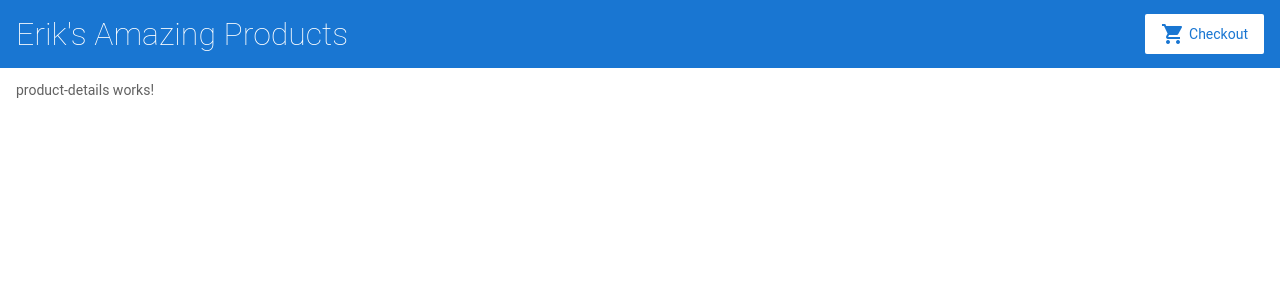
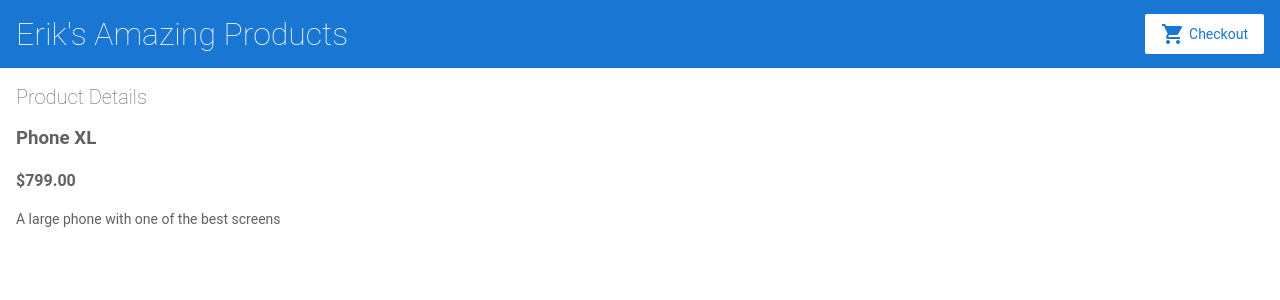
Before and after one commit to Drumshtick/simple-store, an Angular app: page /products/1 in a window 1280 px wide. Shown: the top 300 px of the page. Built offline with nearby package versions, Linux system fonts and the light colour scheme.

Commit message:
2 files modified

```diff
--- a/src/app/product-details/product-details.component.html
+++ b/src/app/product-details/product-details.component.html
@@ -1 +1,7 @@
-<p>product-details works!</p>
+<h2>Product Details</h2>
+
+<div *ngIf="product">
+  <h3>{{ product.name }}</h3>
+  <h4>{{ product.price | currency }}</h4>
+  <p>{{ product.description }}</p>
+</div>
--- a/src/app/product-details/product-details.component.ts
+++ b/src/app/product-details/product-details.component.ts
@@ -1,13 +1,24 @@
 import { Component, OnInit } from '@angular/core';
 import { ActivatedRoute } from '@angular/router';
 
+import { Product, products } from '../products';
 @Component({
   selector: 'app-product-details',
   templateUrl: './product-details.component.html',
   styleUrls: ['./product-details.component.css'],
 })
 export class ProductDetailsComponent implements OnInit {
-  constructor() {}
+  product: Product | undefined;
+  constructor(private route: ActivatedRoute) {}
 
-  ngOnInit(): void {}
+  ngOnInit() {
+    // First get product id from the route
+    const routeParams = this.route.snapshot.paramMap;
+    const productIdFromRoute = Number(routeParams.get('productId'));
+
+    // Find corresponding product based on param
+    this.product = products.find(
+      (product) => product.id === productIdFromRoute
+    );
+  }
 }
```
